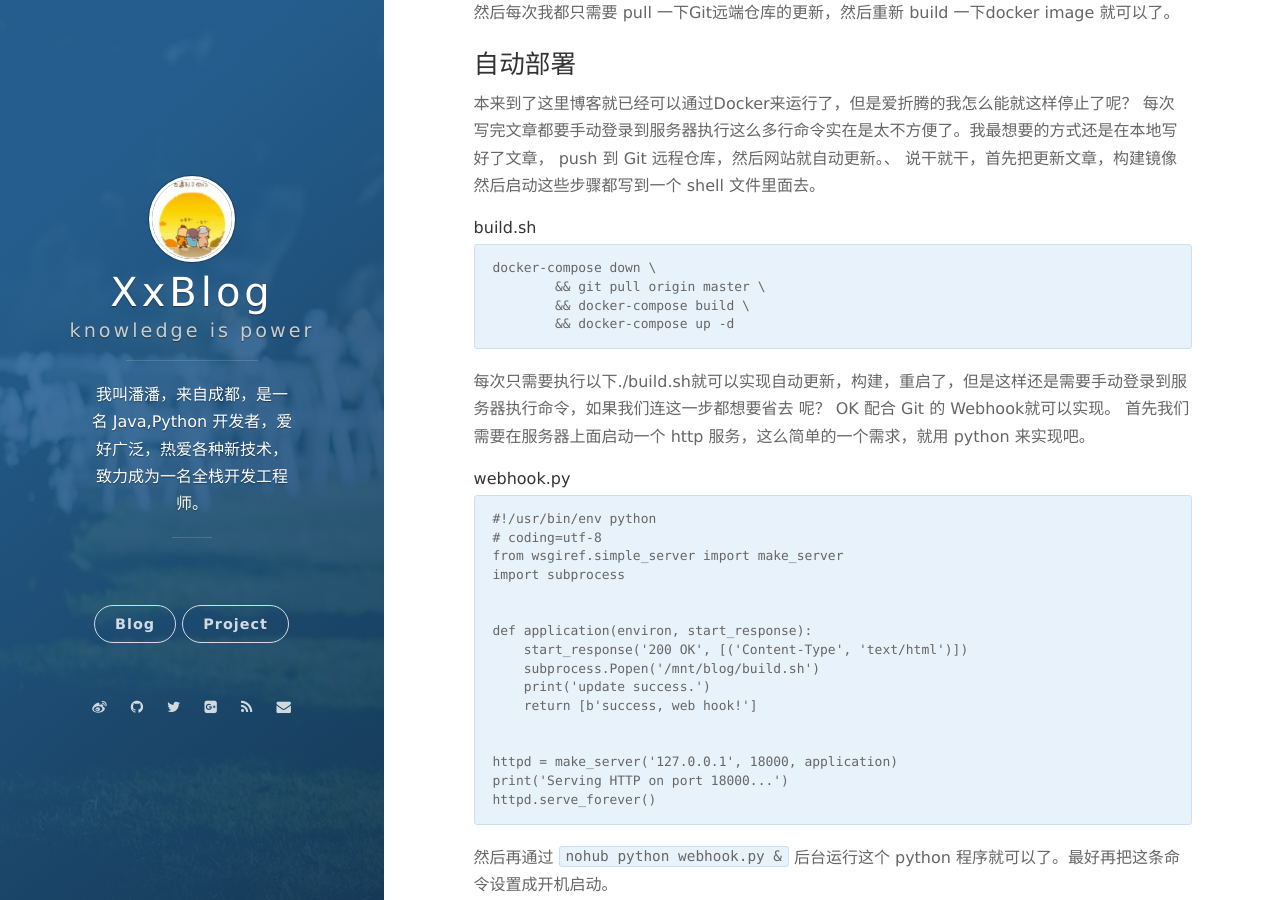
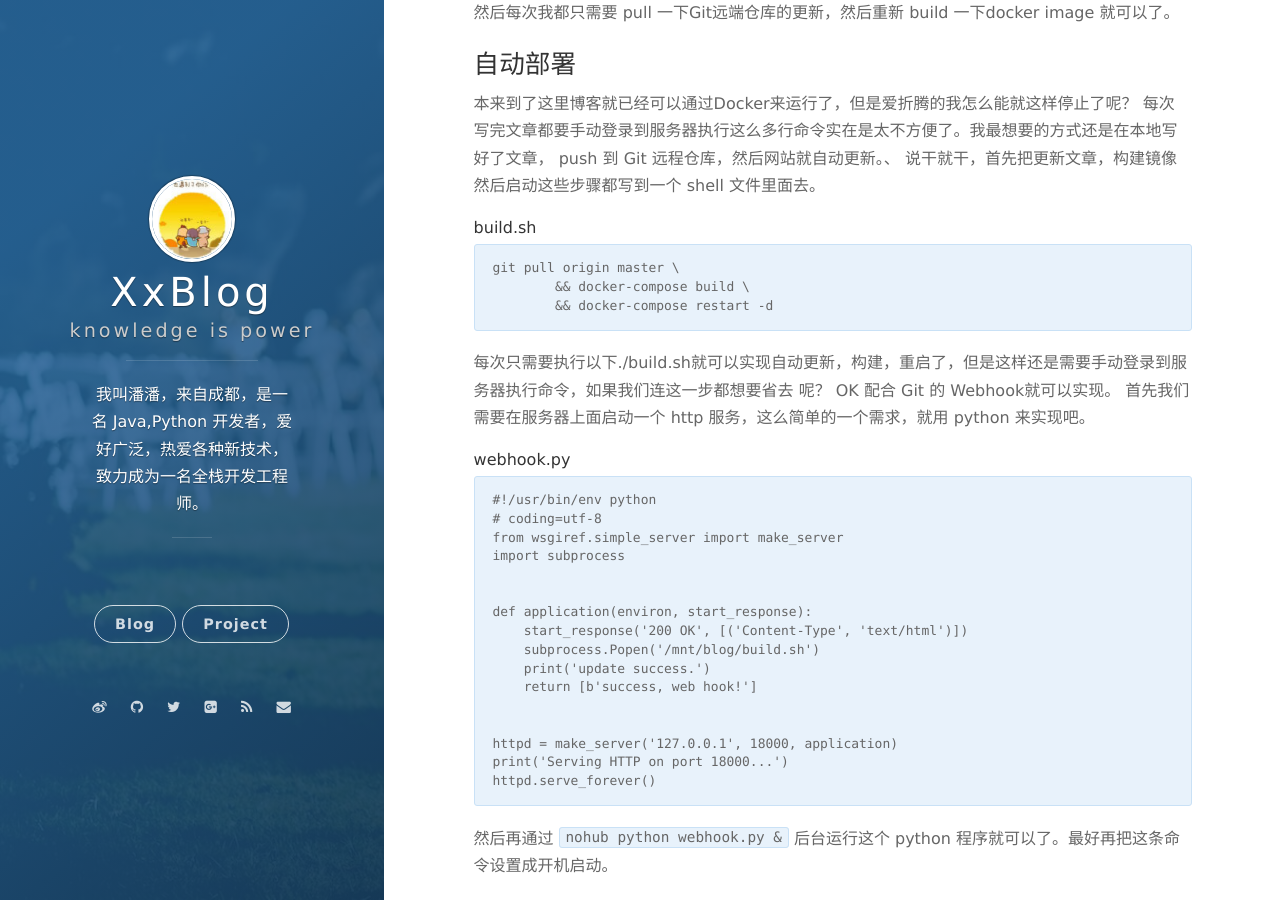
Before and after one commit to panhoucheng/blog, a Jekyll site: the page built from blog/_posts/2018-01-18-Run jekyll based docker and auto-deployment.md, in a window 1280 px wide and 900 px high, scrolled down 1115 px. Built offline with Jekyll 4.4.1, drawn with Linux system fonts in a browser that asks for light colours; nearby versions of some CDN libraries; comment, search, counter and statistics services are not loaded.

Commit message:
update 2018-01-18-Run jekyll based docker and auto-deployment.md

````diff
--- a/blog/_posts/2018-01-18-Run jekyll based docker and auto-deployment.md
+++ b/blog/_posts/2018-01-18-Run jekyll based docker and auto-deployment.md
@@ -50,10 +50,9 @@ networks:
 说干就干，首先把更新文章，构建镜像然后启动这些步骤都写到一个 shell 文件里面去。
 ##### build.sh
 ```#!/bin/bash
-docker-compose down \
-        && git pull origin master \
+git pull origin master \
         && docker-compose build \
-        && docker-compose up -d
+        && docker-compose restart -d
 ```
 
 每次只需要执行以下./build.sh就可以实现自动更新，构建，重启了，但是这样还是需要手动登录到服务器执行命令，如果我们连这一步都想要省去 呢？ OK 配合 Git 的 Webhook就可以实现。
````
